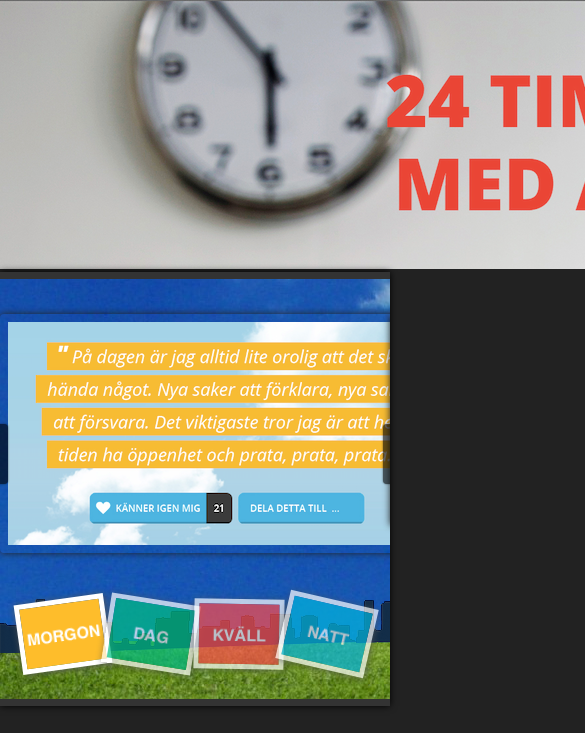
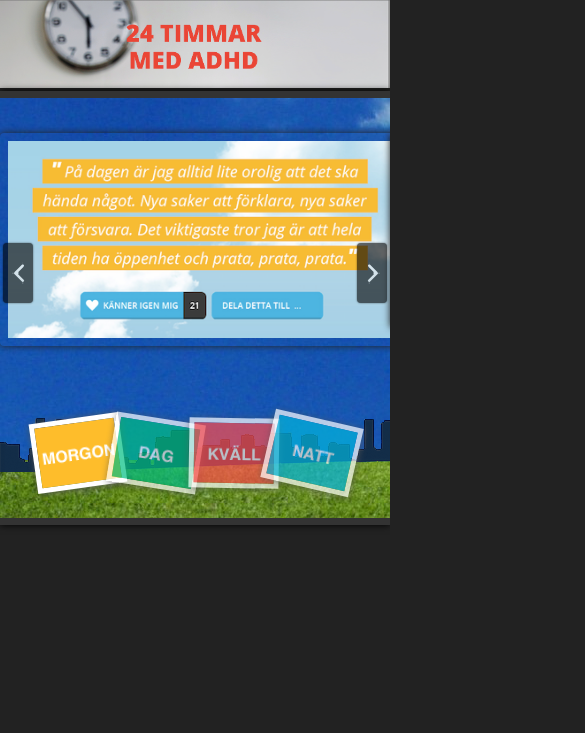
Before and after one commit to 4nd3rs/nvrts, a plain HTML site: page index.html in a window 390 px wide. Shown: the top 733 px of the page, 585 px wide, since content can reach past the window. Drawn offline with nearby package versions, Linux system fonts and the light colour scheme.

Commit message:
responsive

```diff
--- a/css/style.css
+++ b/css/style.css
@@ -10,6 +10,10 @@ body{
 	text-shadow:1px 1px 1px #fff;
 	overflow-x:hidden;
 }
+img{
+	max-width:100%;
+}
+
 h1{
 	font-size:56px;
 	color:#ccc;
--- a/index.html
+++ b/index.html
@@ -2,6 +2,7 @@
 <html>
     <head>
         <title>Parallax Slider with jQuery</title>
+        <meta name="viewport" content="width=device-width,initial-scale=1.0">
         <meta http-equiv="Content-Type" content="text/html; charset=UTF-8"/>
         <meta name="description" content="Parallax Slider with jQuery" />
         <meta name="keywords" content="parallax, jquery, slider, slideshow, rotation, perspective"/>
```
